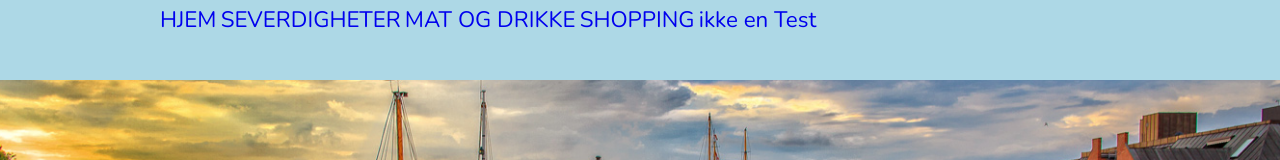
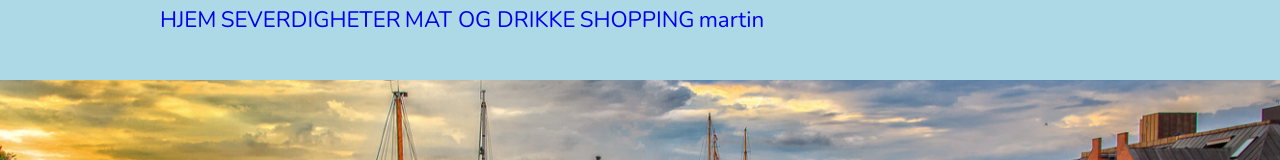
Before and after one commit to tjohoo/Gruppegruppa, a plain HTML site: page Ifredrikstad/index.html in a window 1280 px wide. Shown: the top 160 px of the page. Drawn offline with nearby package versions, Linux system fonts and the light colour scheme; files whose address does not match are found by name.

Commit message:
endret en link, martin

```diff
--- a/Ifredrikstad/index.html
+++ b/Ifredrikstad/index.html
@@ -16,7 +16,8 @@
 			<li><a href="severdigheter.html">SEVERDIGHETER</a></li>
 			<li><a href="matogdrikke.html">MAT OG DRIKKE</a></li>
 			<li><a href="shopping.html">SHOPPING</a></li>
-			<li><a href="shopping.html">ikke en Test</a></li>
+
+			<li><a href="shopping.html">martin</a></li>
 		</ul>
 	</nav>
 
```
